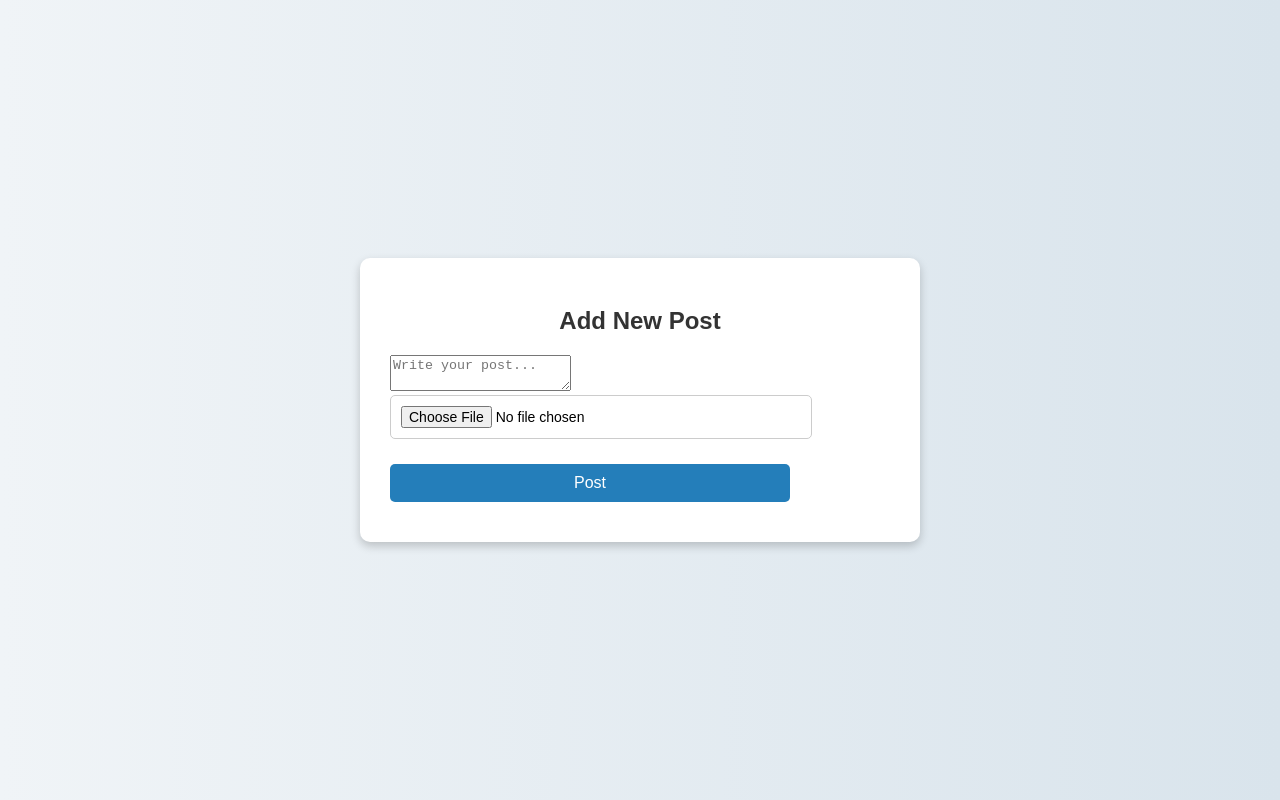
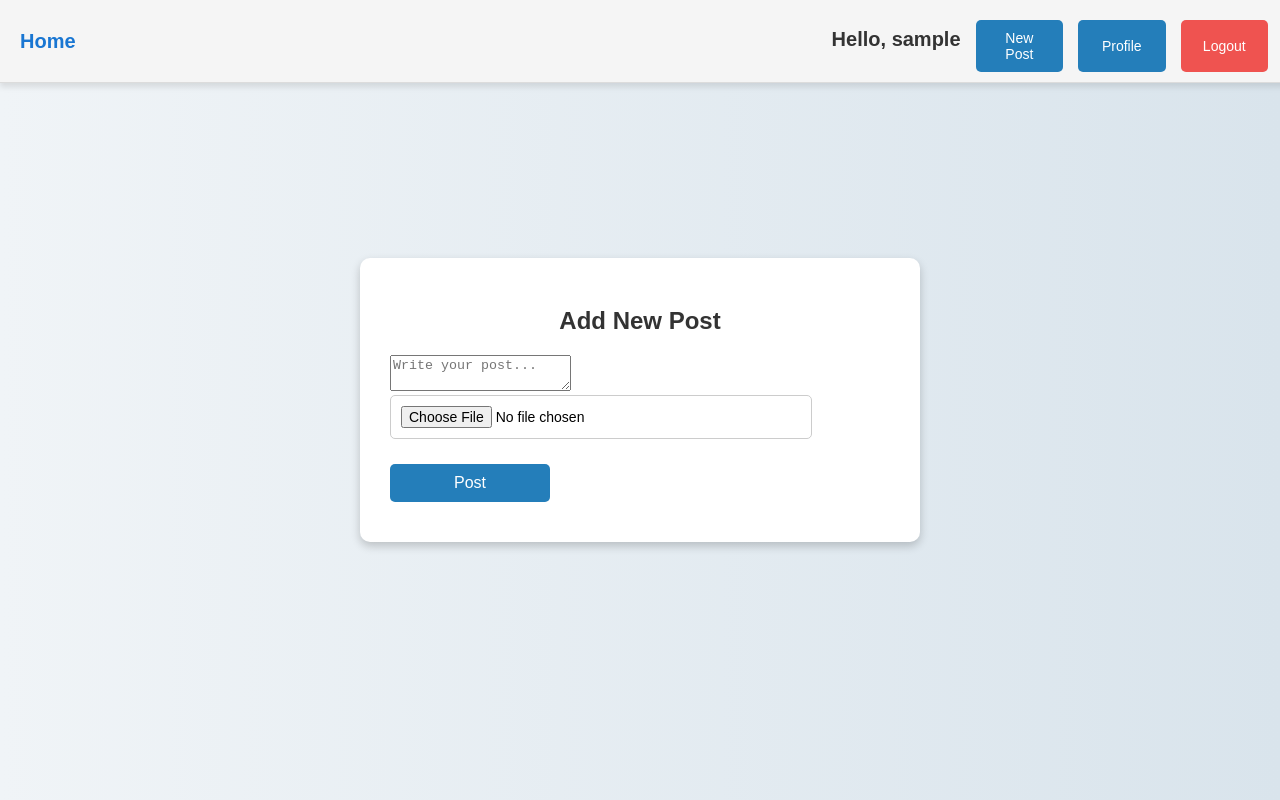
Before and after one commit to ballatae/Social-Media-Application-Development, a React (Create React App) app in the folder frontend/: page /add-post in a window 1280 px wide. Built offline with nearby package versions, Linux system fonts and the light colour scheme; sample sign-in values are in the browser's storage.

Commit message:
udpate navbar

```diff
--- a/frontend/src/components/AddPostPage.css
+++ b/frontend/src/components/AddPostPage.css
@@ -73,19 +73,8 @@ body {
     box-shadow: 0px 4px 6px rgba(0, 0, 0, 0.2);
   }
 
-  .cancel-button {
-    background-color: #f44336;
-    color: white;
-    padding: 10px 20px;
-    border: none;
-    border-radius: 5px;
-    font-size: 16px;
-    cursor: pointer;
-    width: 100%;
-    margin-top: 10px;
+
+
+  .add-post-button{
+    width: 10em;
   }
-
-  .cancel-button:hover {
-    background-color: #e53935;
-    box-shadow: 0px 4px 6px rgba(0, 0, 0, 0.2);
-  }
--- a/frontend/src/components/AddPostPage.jsx
+++ b/frontend/src/components/AddPostPage.jsx
@@ -1,10 +1,12 @@
 import React, { useState } from "react";
+import { useNavigate } from "react-router-dom";
 import "./AddPostPage.css";
 
-const AddPostPage = ({ username, handleAddPost }) => {
+const AddPostPage = ({ username, handleAddPost, handleLogout }) => {
     const [text, setText] = useState("");
     const [photo, setPhoto] = useState(null);
     const [message, setMessage] = useState("");
+    const navigate = useNavigate();
 
     const handleSubmit = async () => {
         if (!text.trim() || !photo) {
@@ -39,6 +41,40 @@ const AddPostPage = ({ username, handleAddPost }) => {
     };
 
     return (
+        <div className="add-post-page">
+            {/* Navbar */}
+            <nav className="navbar">
+                <div className="navbar-left">
+                    <span className="navbar-home" onClick={() => navigate("/")}>
+                        Home
+                    </span>
+                </div>
+                <div className="navbar-right">
+                    <h2 className="navbar-hello">Hello, {username}</h2>
+                    <div className="navbar-buttons">
+                        <button
+                            className="navbar-button"
+                            onClick={() => navigate("/add-post")}
+                        >
+                            New Post
+                        </button>
+                        <button
+                            className="navbar-button"
+                            onClick={() => navigate("/profile")}
+                        >
+                            Profile
+                        </button>
+                        <button
+                            className="navbar-button logout-button"
+                            onClick={handleLogout}
+                        >
+                            Logout
+                        </button>
+                    </div>
+                </div>
+            </nav>
+
+            {/* Add Post Form */}
             <div className="add-post-container">
                 <div className="add-post-card">
                     <h2>Add New Post</h2>
@@ -68,6 +104,7 @@ const AddPostPage = ({ username, handleAddPost }) => {
                     {message && <p className="message">{message}</p>}
                 </div>
             </div>
+        </div>
     );
 };
 
--- a/frontend/src/components/PostsPage.css
+++ b/frontend/src/components/PostsPage.css
@@ -17,7 +17,6 @@ body {
   width: 100%;
   background-color: #f8f9fa;
   border-bottom: 1px solid #dcdcdc;
-  color: #333;
   display: flex;
   justify-content: space-between;
   align-items: center;
@@ -32,37 +31,47 @@ body {
 .navbar-left {
   font-size: 20px;
   font-weight: bold;
+  color: #1976d2;
   cursor: pointer;
 }
 
-.navbar-left .active {
+.navbar-left .navbar-home {
+  text-decoration: none;
   color: #1976d2;
-  text-decoration: none;
 }
 
 .navbar-right {
   display: flex;
+  align-items: center;
   gap: 15px;
   margin-right: 2em;
 }
 
-button {
+.navbar-hello {
+  font-size: 20px;
+  font-weight: bold;
+  color: #333;
+}
+
+.navbar-buttons {
+  display: flex;
+  gap: 15px;
+}
+
+.navbar-button {
+  background-color: #247eba;
+  color: white;
+  padding: 10px 20px;
   border: none;
-  padding: 10px 20px;
   border-radius: 5px;
   font-size: 14px;
   cursor: pointer;
   transition: background-color 0.3s ease-in-out, box-shadow 0.2s ease-in-out;
-  color: white;
 }
 
-.profile-button {
-  background-color: #64b5f6;
-}
-
-.profile-button:hover {
-  background-color: #42a5f5;
-  box-shadow: 0px 4px 8px rgba(66, 165, 245, 0.3);
+.navbar-button:hover {
+  background-color: #1c6fa8;
+  box-shadow: 0px 4px 8px rgba(36, 126, 186, 0.3);
 }
 
 .logout-button {
@@ -74,15 +83,20 @@ button {
   box-shadow: 0px 4px 8px rgba(239, 83, 80, 0.3);
 }
 
+
+
 .content {
   flex: 1;
   display: flex;
   flex-direction: column;
+  width: 30em;
   justify-content: center;
   align-items: center;
   font-size: 24px;
   color: #333;
-  margin-top: 60px;
+  margin-top: 50em;
+
+
 }
 
 .add-post-button {
@@ -104,11 +118,13 @@ button {
   background-color: white;
   border-radius: 10px;
   padding: 15px;
+  width: 30em;
   box-shadow: 0 4px 6px rgba(0, 0, 0, 0.1);
   display: flex;
   flex-direction: column;
   align-items: center;
-  width: 100%;
+  width: 25 em;
+  margin: 0 auto;
 }
 
 .post-username {
@@ -119,14 +135,14 @@ button {
 }
 
 .post-image {
-  max-width: 15em;
-  height: auto;
+  width: 27em;
+  height: 20em;
   border-radius: 5px;
   margin-bottom: 10px;
 }
 
 .post-text {
-  font-size: 18px; /* Increased font size for description */
+  font-size: 18px;
   color: #555;
   text-align: center;
   line-height: 1.5;
@@ -138,25 +154,27 @@ button {
   justify-content: space-between;
   width: 100%;
   margin: 10px 0;
-  font-size: 14px; /* Smaller font size */
+  font-size: 14px;
   color: #666;
 }
 
 .buttons-container {
   display: flex;
-  justify-content: center;
+  justify-content:flex-start;
   gap: 10px;
   margin-bottom: 10px;
 }
 
 .like-button,
 .comment-button {
-  width: 80px; /* Reduced width for buttons */
+  width: 80px;
   padding: 8px 12px;
   font-size: 14px;
   border-radius: 5px;
   cursor: pointer;
   transition: background-color 0.3s ease-in-out;
+  text-align: center;
+  align-items: left;
 }
 
 .like-button {
@@ -218,3 +236,13 @@ button {
   color: #aaa;
   text-align: center;
 }
+
+.posts-list {
+  display: flex;
+  flex-direction: column;
+  align-items: center;
+  gap: 2em;
+  width: 100%;
+  padding: 20px;
+  box-sizing: border-box;
+}
--- a/frontend/src/components/PostsPage.jsx
+++ b/frontend/src/components/PostsPage.jsx
@@ -88,22 +88,26 @@ const PostsPage = ({ username, handleLogout }) => {
         <div className="page-container">
             <nav className="navbar">
               <div className="navbar-left">
-                    <span className="active">Home</span>
+                <span className="navbar-home">Home</span>
               </div>
               <div className="navbar-right">
-                    <button className="profile-button" onClick={() => navigate("/profile")}>
+                <h2 className="navbar-hello">Hello, {username}</h2>
+                <div className="navbar-buttons">
+                 <button className="navbar-button" onClick={() => navigate("/add-post")}>
+                    New Post
+                 </button>
+                  <button className="navbar-button" onClick={() => navigate("/profile")}>
                     Profile
                   </button>
-                    <button className="logout-button" onClick={logout}>
+                  <button className="navbar-button logout-button" onClick={logout}>
                     Logout
                  </button>
                </div>
+             </div>
             </nav>
+
             <div className="content">
-                <h2>Hello, {username}</h2>
-                <button className="add-post-button" onClick={() => navigate("/add-post")}>
-                    Add New Post
-                </button>
+
                 <div className="posts-list">
                 {posts.map((post) => {
     const isLiked = (post.likedBy || []).includes(username);
--- a/frontend/src/components/ProfilePage.jsx
+++ b/frontend/src/components/ProfilePage.jsx
@@ -19,7 +19,10 @@ const ProfilePage = ({ username, handleLogout }) => {
       const res = await fetch("http://localhost:5000/api/updateProfile", {
         method: "POST",
         headers: { "Content-Type": "application/json" },
-        body: JSON.stringify({ oldUsername: updatedUsername, newUsername: tempUsername }),
+        body: JSON.stringify({
+          oldUsername: updatedUsername,
+          newUsername: tempUsername,
+        }),
       });
 
       const data = await res.text();
@@ -35,7 +38,6 @@ const ProfilePage = ({ username, handleLogout }) => {
       setMessage("An error occurred. Please try again.");
     }
   };
-
 
   const handleDeleteAccount = async () => {
     try {
@@ -59,23 +61,43 @@ const ProfilePage = ({ username, handleLogout }) => {
 
   return (
     <div className="page-container">
+      {/* Navbar */}
       <nav className="navbar">
         <div className="navbar-left">
-          <span className="active" onClick={() => navigate("/posts")}>
+          <span className="navbar-home" onClick={() => navigate("/posts")}>
             Home
           </span>
         </div>
         <div className="navbar-right">
-          <button className="profile-button">Profile</button>
-          <button className="logout-button" onClick={handleLogout}>
-            Logout
-          </button>
+          <h2 className="navbar-hello">Hello, {username}</h2>
+          <div className="navbar-buttons">
+            <button
+              className="navbar-button"
+              onClick={() => navigate("/add-post")}
+            >
+              New Post
+            </button>
+            <button
+              className="navbar-button"
+              onClick={() => navigate("/profile")}
+            >
+              Profile
+            </button>
+            <button
+              className="navbar-button logout-button"
+              onClick={handleLogout}
+            >
+              Logout
+            </button>
+          </div>
         </div>
       </nav>
+
+      {/* Profile Section */}
       <div className="profile-container">
         <h2>Profile</h2>
         <div className="profile-field">
-          <h4>{updatedUsername}</h4> {/*displaying her ethe act username*/ }
+          <h4>{updatedUsername}</h4>
           {isEditing ? (
             <input
               type="text"
```
Also changed, not shown: 3 other files (tests, documents, lock files or other folders). Lines whose indentation alone changed are shown as unchanged.
